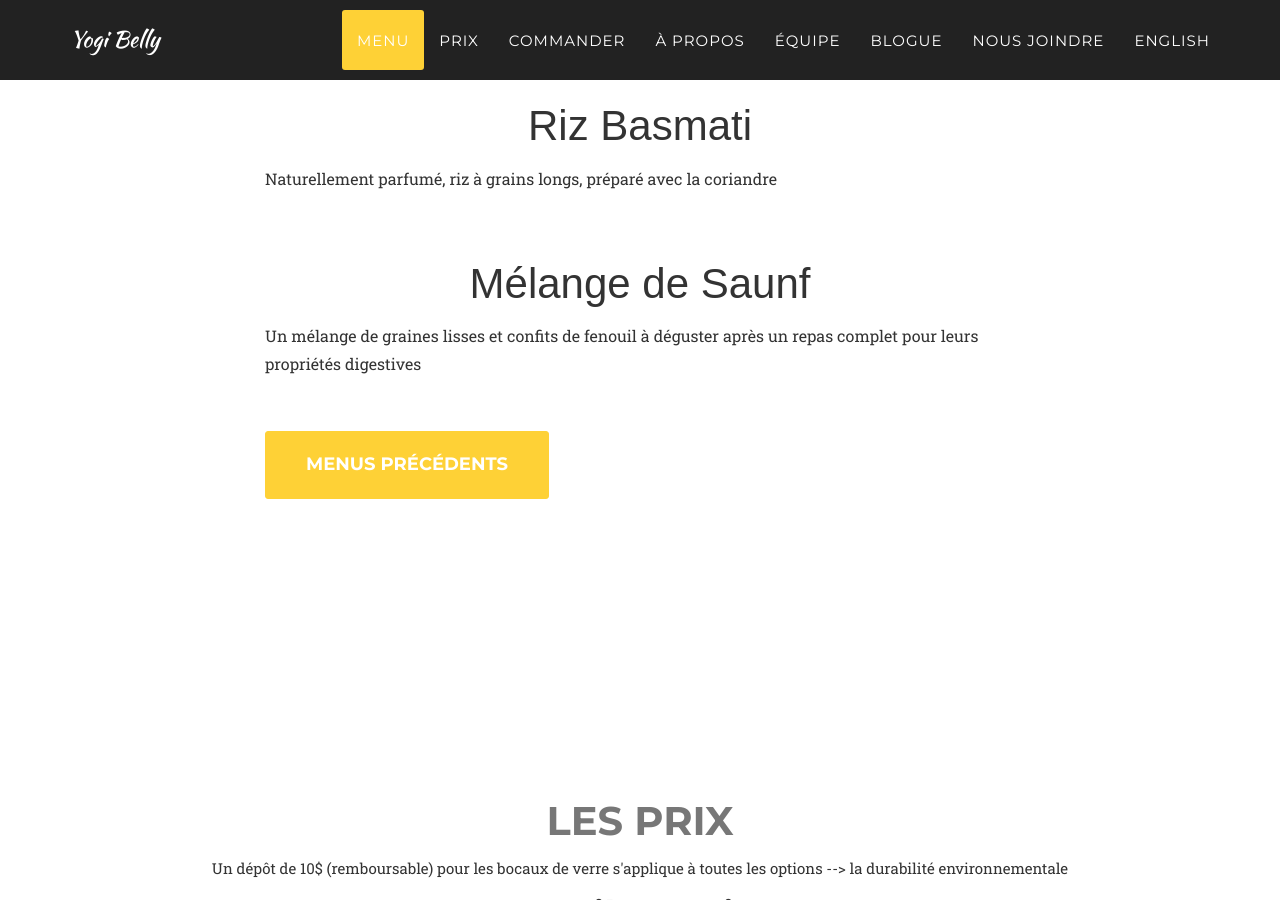
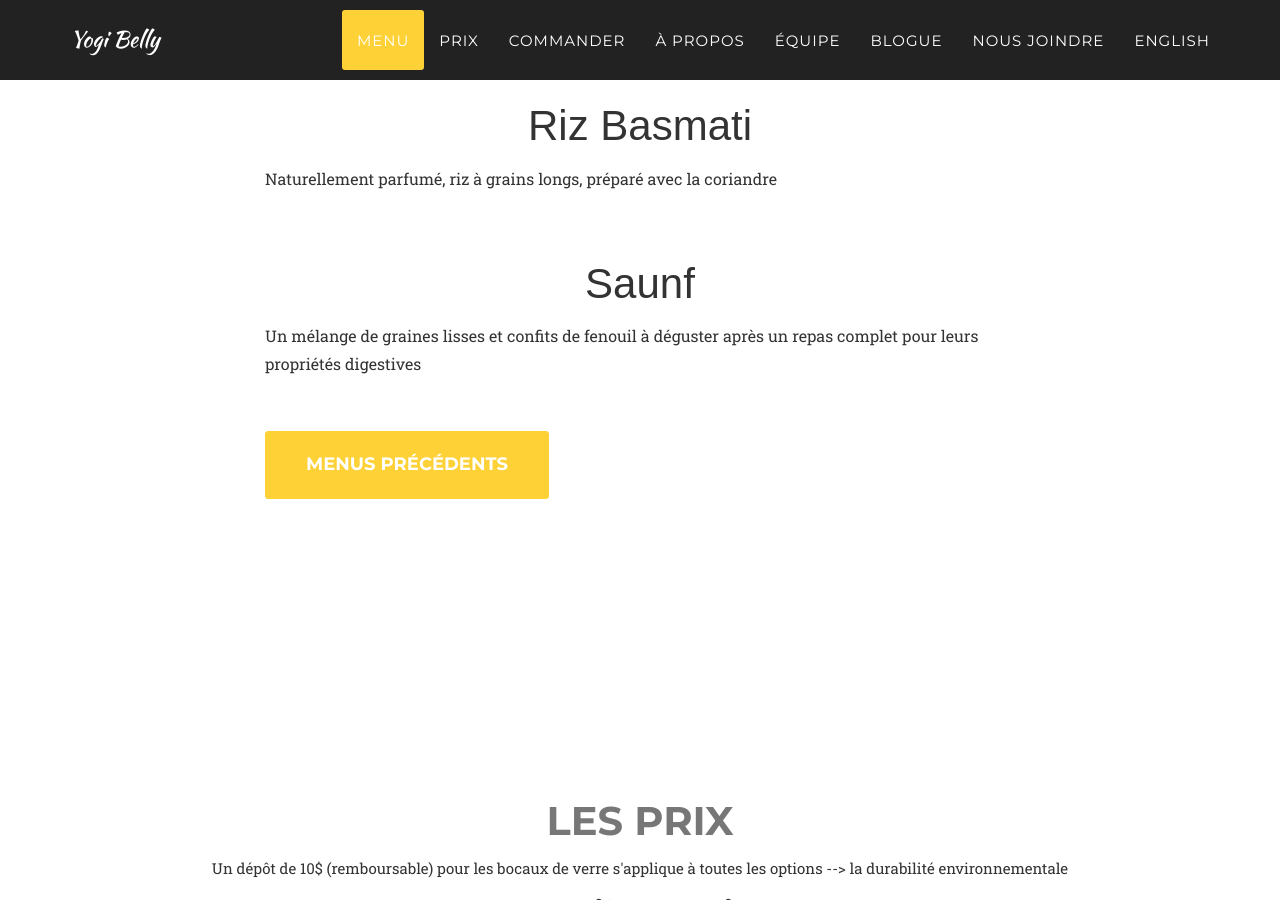
Before and after one commit to yogibelly/fr, a Jekyll site: the page built from index.html, in a window 1280 px wide and 900 px high, scrolled down 5199 px. Built offline with Jekyll 4.4.1, drawn with Linux system fonts in a browser that asks for light colours; some web fonts are replaced.

Commit message:
added menu week 9

```diff
--- a/_includes/menu.html
+++ b/_includes/menu.html
@@ -23,7 +23,7 @@
               <p class="text-white">Naturellement parfum&eacute;, riz à grains longs, pr&eacute;par&eacute; avec la coriandre</p>
 
               <br><br>
-              <h3 class="service-heading text-center text-white">M&eacute;lange de Saunf</h3>
+              <h3 class="service-heading text-center text-white">Saunf</h3>
               <p class="text-white">Un m&eacute;lange de graines lisses et confits de fenouil à d&eacute;guster apr&egrave;s un repas complet pour leurs propri&eacute;t&eacute;s digestives</p>
 
 
```
